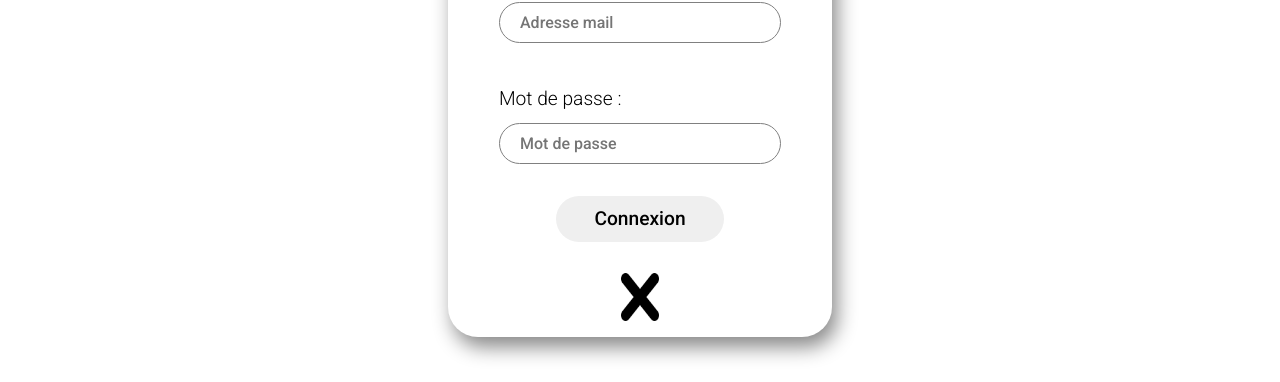
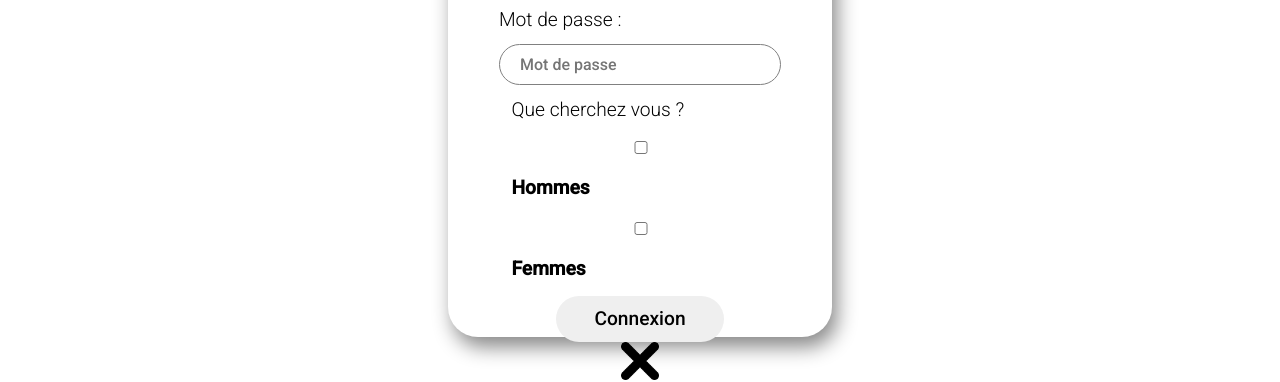
Before and after one commit to HugoCLN/ProgWeb, an Angular app: page /home in a window 1280 px wide. Both pictures are taken after a click on the button "Connexion". Shown: the part 303-685 px from the top of the page. Built offline with nearby package versions, Linux system fonts and the light colour scheme.

Commit message:
Ajout checkbox

```diff
--- a/src/app/login/login.component.html
+++ b/src/app/login/login.component.html
@@ -11,6 +11,14 @@
       <input type="password" placeholder="Mot de passe">
     </div>
 
+    <div class="choose-gender">
+      <h1> Que cherchez vous ?</h1>
+      <input type="checkbox" id="male" name="male">
+      <h2> Hommes </h2>
+      <input type="checkbox" id="female" name="female">
+      <h2> Femmes </h2>
+    </div>
+
     <button (click)="goToSwipe()">Connexion</button>
     <img class="iconFermer" src="../../assets/img/fermer-la-croix.png" alt="icon fermer croix" (click)="clicCroix()" >
   </div>
```
